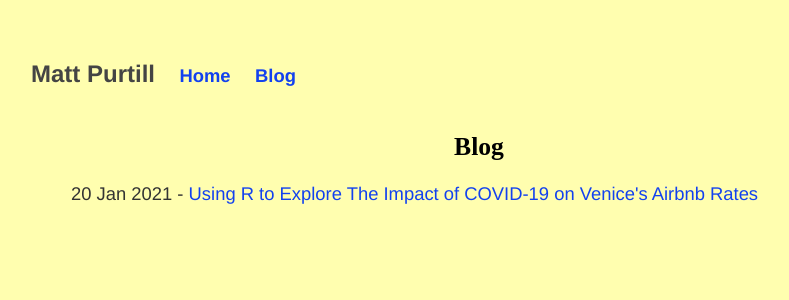
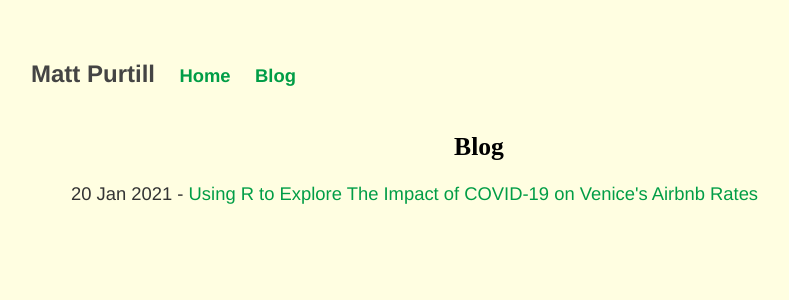
Before and after one commit to purtill/purtill.github.io, a Jekyll site: the page built from blog/index.html, in a window 1280 px wide. Shown: the top 300 px of the page, without its empty margins (161-950 px from the left). Built offline with Jekyll 4.4.1, drawn with Linux system fonts in a browser that asks for light colours.

Commit message:
change link col

```diff
--- a/Gemfile
+++ b/Gemfile
@@ -8,6 +8,10 @@ source "https://rubygems.org"
 # This will help ensure the proper Jekyll version is running.
 # Happy Jekylling!
 gem "jekyll", "~> 4.2.0"
+gem "csv"
+gem "logger"
+gem "base64"
+gem "bigdecimal"
 # This is the default theme for new Jekyll sites. You may change this to anything you like.
 gem "minima", "~> 2.5"
 # If you want to use GitHub Pages, remove the "gem "jekyll"" above and
--- a/css/main.css
+++ b/css/main.css
@@ -1,7 +1,7 @@
 body {
     margin: 60px auto;
     width: 70%;
-    background-color: #fffeaf;
+    background-color: #fffee1;
 }
 nav ul, footer ul {
     font-family: 'Helvetica', 'Arial', 'Sans-Serif';
@@ -17,7 +17,7 @@ nav ul li, footer ul li {
 }
 a {
     text-decoration: none;
-    color: #1241ef;
+    color: #009d46;
 }
 a:hover {
     text-decoration: underline;
```
Also changed, not shown: Gemfile.lock, 9 other files.
